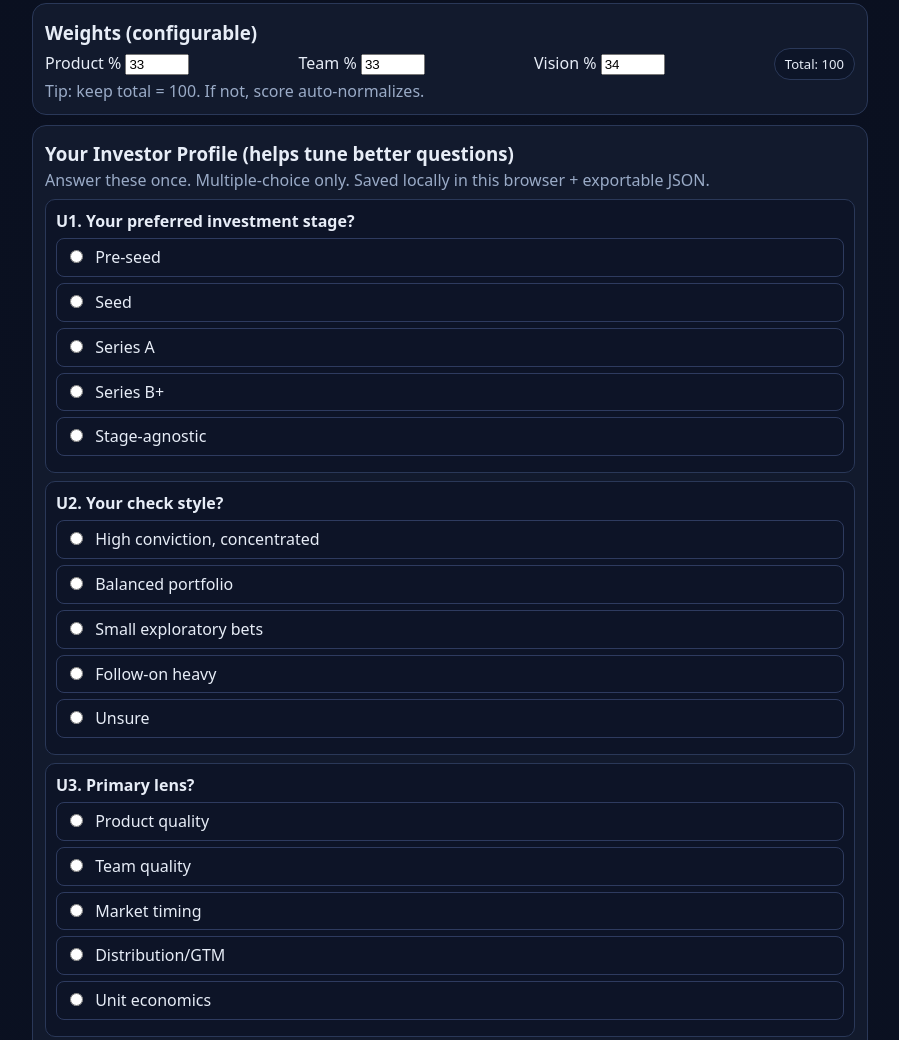
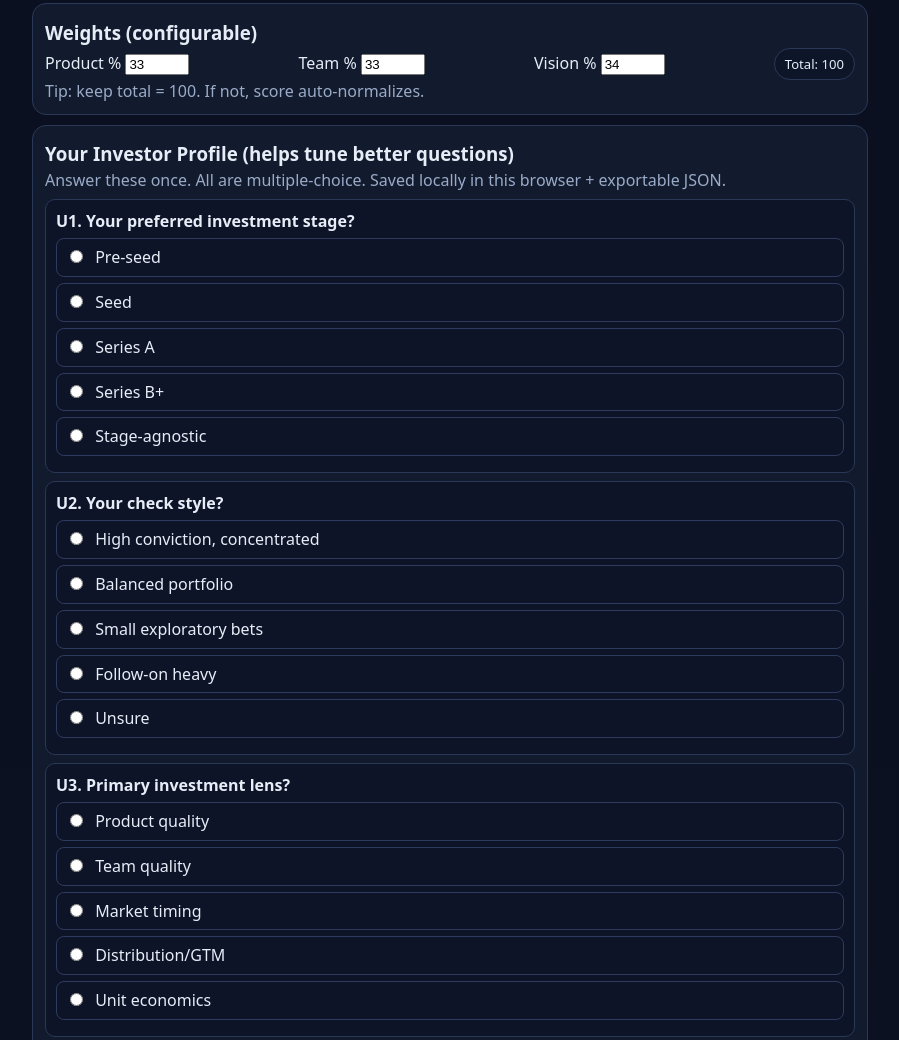
Before and after one commit to finchmolty-git/prompt-quest, a plain HTML site: page investment-dd/index.html in a window 1280 px wide. Shown: the part 161-1201 px from the top of the page, without its empty margins (190-1089 px from the left). Drawn offline with Linux system fonts and the light colour scheme.

Commit message:
Expand clarifier to full multiple-choice background and product-experience profile

```diff
--- a/investment-dd/index.html
+++ b/investment-dd/index.html
@@ -61,7 +61,7 @@
 
   <div class="card" id="profileCard">
     <h3>Your Investor Profile (helps tune better questions)</h3>
-    <div class="muted">Answer these once. Multiple-choice only. Saved locally in this browser + exportable JSON.</div>
+    <div class="muted">Answer these once. All are multiple-choice. Saved locally in this browser + exportable JSON.</div>
     <div id="profileQs" style="margin-top:8px"></div>
     <div class="row" style="margin-top:8px">
       <button class="btn ghost" id="saveProfile">Save Profile</button>
@@ -136,12 +136,18 @@ const PROFILE_KEY = 'investment-dd-user-profile-v1';
 const profileQuestions = [
   {id:'U1', text:'Your preferred investment stage?', options:['Pre-seed','Seed','Series A','Series B+','Stage-agnostic']},
   {id:'U2', text:'Your check style?', options:['High conviction, concentrated','Balanced portfolio','Small exploratory bets','Follow-on heavy','Unsure']},
-  {id:'U3', text:'Primary lens?', options:['Product quality','Team quality','Market timing','Distribution/GTM','Unit economics']},
+  {id:'U3', text:'Primary investment lens?', options:['Product quality','Team quality','Market timing','Distribution/GTM','Unit economics']},
   {id:'U4', text:'Risk tolerance?', options:['Very high','High','Medium','Low','Very low']},
   {id:'U5', text:'Your role preference if you join?', options:['Hands-on product lead','Advisor only','Board-level involvement','Operator+advisor hybrid','No operating role']},
   {id:'U6', text:'Decision speed?', options:['<24h after call','2-3 days','Within a week','2+ weeks','Depends on co-investors']},
   {id:'U7', text:'Biggest red flag for you?', options:['Founder rigidity','Weak customer pull','No moat','Poor team dynamics','Messy economics']},
-  {id:'U8', text:'What matters most in first 12 months?', options:['Product adoption','Revenue growth','Retention/expansion','Execution quality','Fundraising momentum']}
+  {id:'U8', text:'What matters most in first 12 months?', options:['Product adoption','Revenue growth','Retention/expansion','Execution quality','Fundraising momentum']},
+  {id:'U9', text:'Your current primary role background?', options:['Product Management','Founder/Operator','Engineering','Growth/Marketing','Investor only']},
+  {id:'U10', text:'Years of product experience?', options:['0-2 years','3-5 years','6-10 years','11-15 years','15+ years']},
+  {id:'U11', text:'Strongest product domain?', options:['B2B SaaS','Consumer','Marketplace','Developer tools','AI/ML products']},
+  {id:'U12', text:'Product maturity you know best?', options:['0→1 discovery','1→10 scaling','10→100 optimization','Turnaround/rebuild','Multi-product portfolio']},
+  {id:'U13', text:'Where are you strongest in product craft?', options:['Discovery & research','Roadmap/prioritization','Delivery execution','Metrics/experiments','Stakeholder alignment']},
+  {id:'U14', text:'Your preferred working model with founders?', options:['Daily hands-on','Weekly strategic sync','Advisory only','Interim product lead','Depends on stage']}
 ];
 
 function clsFor(n){ return n>=75?'good':n>=55?'med':'bad'; }
```
